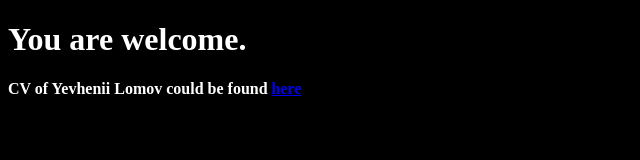
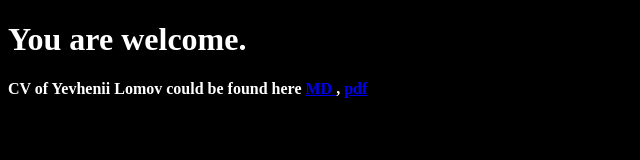
Before and after one commit to yevhenii-lomov/cv, a plain HTML site: page index.html in a window 1280 px wide. Shown: the whole page, without its empty margins (0-640 px from the left). Drawn offline with Linux system fonts and the light colour scheme.

Commit message:
adding links to md and pdf separately

```diff
--- a/index.html
+++ b/index.html
@@ -5,8 +5,10 @@
   </head>
   <body>
     <h1>You are welcome.</h1>
-    <h4>CV of Yevhenii Lomov could be found
-      <a href="https://github.com/yevhenii-lomov/cv/blob/main/data/CV.md"> here </a>
+    <h4>CV of Yevhenii Lomov could be found here
+      <a href="https://github.com/yevhenii-lomov/cv/blob/main/data/CV.md"> MD </a>
+      ,
+      <a href="https://github.com/yevhenii-lomov/cv/raw/main/data/CV.pdf"> pdf </a>
     </h4>
   </body>
 </html>
```
